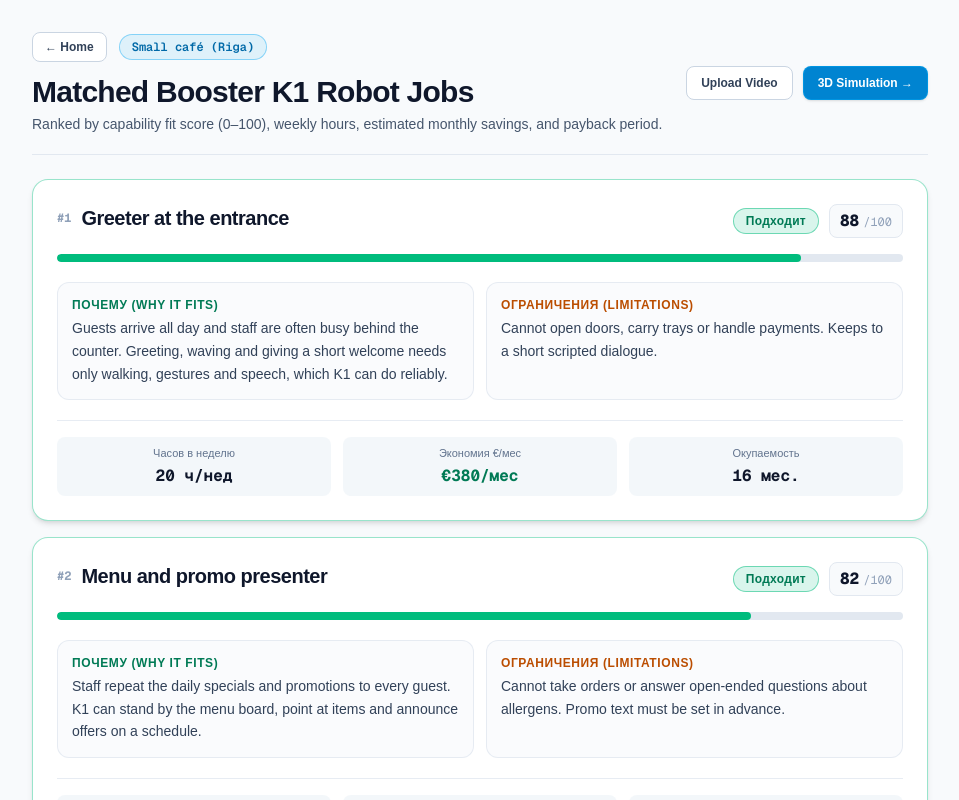
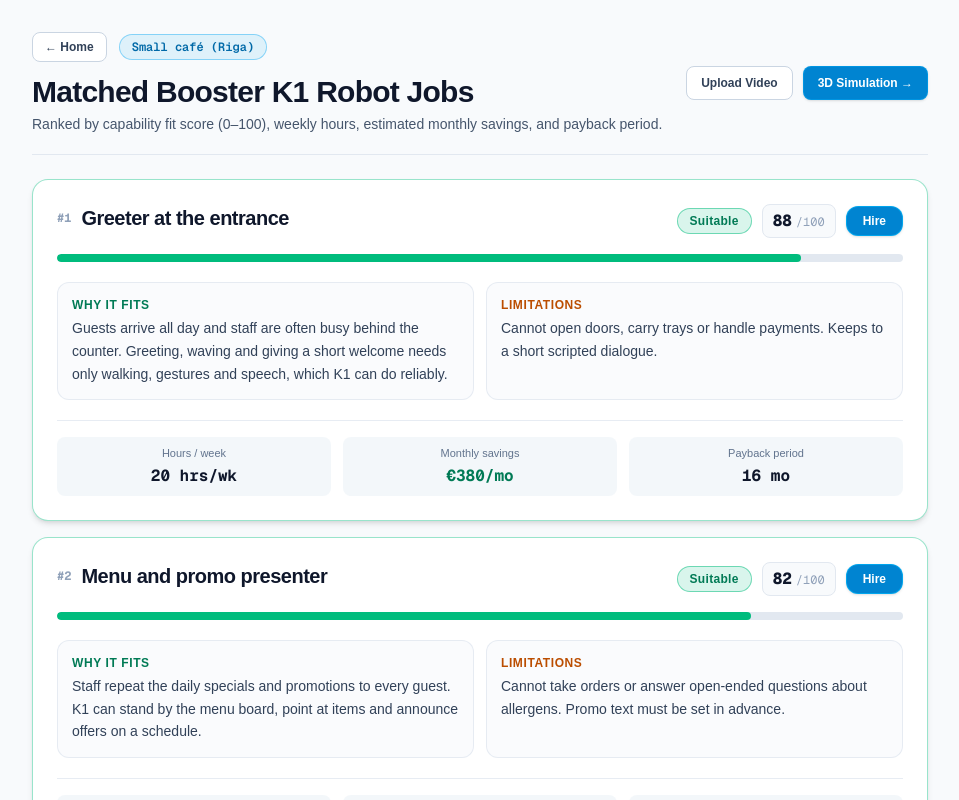
Before and after one commit to D1mentij/robohire, a Next.js app: page /jobs in a window 1280 px wide. Shown: the top 800 px of the page, without its empty margins (160-1119 px from the left). Built offline with nearby package versions, Linux system fonts and the light colour scheme.

Commit message:
feat: localize /jobs to English and add Hire button with /robot handoff (Step 2)

```diff
--- a/app/jobs/page.tsx
+++ b/app/jobs/page.tsx
@@ -1,12 +1,23 @@
 "use client";
 
-import { useMemo } from "react";
+import { useMemo, useState } from "react";
 import Link from "next/link";
-import { mockJobs } from "@/mocks";
-import type { Fit, Job } from "@/types/contracts";
+import { useRouter } from "next/navigation";
+import { mockJobs, mockScenario, mockScene } from "@/mocks";
+import {
+  filterValidSteps,
+  isScenario,
+  isScene,
+  type Fit,
+  type Job,
+  type Scenario,
+  type ScenarioStep,
+  type Scene,
+} from "@/types/contracts";
+import { ANALYSIS_STORAGE_KEY } from "@/lib/ai/types";
 
 interface FitStyle {
-  label: string;
+  label: "Suitable" | "Partial" | "Not Suitable";
   badgeClass: string;
   scoreBarClass: string;
   cardClass: string;
@@ -14,7 +25,7 @@ interface FitStyle {
 
 const FIT_STYLES: Record<Fit, FitStyle> = {
   good: {
-    label: "Подходит",
+    label: "Suitable",
     badgeClass:
       "border-emerald-500/50 bg-emerald-500/15 text-emerald-700 dark:text-emerald-300",
     scoreBarClass: "bg-emerald-500",
@@ -22,7 +33,7 @@ const FIT_STYLES: Record<Fit, FitStyle> = {
       "border-emerald-500/40 bg-white shadow-md dark:border-emerald-500/30 dark:bg-slate-900",
   },
   partial: {
-    label: "Частично",
+    label: "Partial",
     badgeClass:
       "border-amber-500/50 bg-amber-500/15 text-amber-700 dark:text-amber-300",
     scoreBarClass: "bg-amber-500",
@@ -30,7 +41,7 @@ const FIT_STYLES: Record<Fit, FitStyle> = {
       "border-amber-500/40 bg-white shadow-sm dark:border-amber-500/30 dark:bg-slate-900",
   },
   no: {
-    label: "Не подходит",
+    label: "Not Suitable",
     badgeClass:
       "border-slate-400/40 bg-slate-500/15 text-slate-600 dark:border-slate-600 dark:bg-slate-800 dark:text-slate-400",
     scoreBarClass: "bg-slate-400 dark:bg-slate-600",
@@ -39,9 +50,124 @@ const FIT_STYLES: Record<Fit, FitStyle> = {
   },
 };
 
-function JobCard({ job, rank }: { job: Job; rank: number }) {
+const PRESET_SCENARIOS: Record<string, ScenarioStep[]> = {
+  greeter: mockScenario.steps,
+  menu_presenter: [
+    { action: "walk_to", target: "menu_board" },
+    { action: "turn_to", target: "entrance" },
+    { action: "wave" },
+    {
+      action: "say",
+      text: "Hello everyone! Check out today's fresh pastry and roast coffee combo on our menu board.",
+    },
+    { action: "point_to", target: "menu_board" },
+    { action: "wait", seconds: 2 },
+    { action: "point_to", target: "counter" },
+    {
+      action: "say",
+      text: "Head right over to the counter whenever you are ready to order.",
+    },
+  ],
+  table_guide: [
+    { action: "walk_to", target: "entrance" },
+    { action: "wave" },
+    {
+      action: "say",
+      text: "Welcome! Follow me and I will guide you to our seating area.",
+    },
+    { action: "walk_to", target: "tables" },
+    { action: "point_to", target: "tables" },
+    {
+      action: "say",
+      text: "Here are our available tables. Please make yourself comfortable!",
+    },
+    { action: "wait", seconds: 2 },
+    { action: "point_to", target: "counter" },
+    {
+      action: "say",
+      text: "When you are ready, you can place your order at the counter.",
+    },
+  ],
+};
+
+function getActiveScene(): Scene {
+  if (typeof window === "undefined") return mockScene;
+  try {
+    const rawAnalysis = window.sessionStorage.getItem(ANALYSIS_STORAGE_KEY);
+    if (rawAnalysis) {
+      const parsed = JSON.parse(rawAnalysis) as { scene?: unknown };
+      if (isScene(parsed?.scene)) return parsed.scene;
+    }
+    const rawLocalScene = window.localStorage.getItem("robohire:scene");
+    if (rawLocalScene) {
+      const parsed = JSON.parse(rawLocalScene) as unknown;
+      if (isScene(parsed)) return parsed;
+    }
+  } catch {
+    // Fall back to mockScene
+  }
+  return mockScene;
+}
+
+function buildFallbackScenario(job: Job, scene: Scene): Scenario {
+  const zoneIds = scene.zones.map((z) => z.id);
+  const preset = PRESET_SCENARIOS[job.id];
+  if (preset) {
+    const validPreset = filterValidSteps(preset, zoneIds);
+    if (validPreset.length >= 2) {
+      return { job_id: job.id, steps: validPreset };
+    }
+  }
+
+  const firstZone = scene.zones[0]?.id;
+  const secondZone = scene.zones[1]?.id ?? firstZone;
+
+  const genericSteps: ScenarioStep[] = firstZone
+    ? [
+        { action: "walk_to", target: firstZone },
+        { action: "wave" },
+        {
+          action: "say",
+          text: `Hello! I am performing the ${job.title} role.`,
+        },
+        ...(secondZone
+          ? ([
+              { action: "turn_to", target: secondZone },
+              { action: "point_to", target: secondZone },
+            ] as ScenarioStep[])
+          : []),
+        { action: "wait", seconds: 2 },
+        {
+          action: "say",
+          text: "Please let our team know if you need further assistance.",
+        },
+      ]
+    : [{ action: "wave" }];
+
+  return {
+    job_id: job.id,
+    steps: filterValidSteps(genericSteps, zoneIds),
+  };
+}
+
+interface JobCardProps {
+  job: Job;
+  rank: number;
+  isHiring: boolean;
+  isAnyHiring: boolean;
+  onHire: (job: Job) => void;
+}
+
+function JobCard({
+  job,
+  rank,
+  isHiring,
+  isAnyHiring,
+  onHire,
+}: JobCardProps) {
   const style = FIT_STYLES[job.fit];
   const isNotSuitable = job.fit === "no";
+  const canHire = job.fit === "good" || job.fit === "partial";
 
   return (
     <article
@@ -50,7 +176,7 @@ function JobCard({ job, rank }: { job: Job; rank: number }) {
       className={`flex flex-col justify-between rounded-2xl border p-6 transition ${style.cardClass}`}
     >
       <div className="space-y-4">
-        {/* Header: Rank, Title, Fit Badge, and Score */}
+        {/* Header: Rank, Title, Fit Badge, Score, and Hire Action */}
         <div className="flex flex-wrap items-start justify-between gap-3">
           <div className="space-y-1">
             <div className="flex items-center gap-2.5">
@@ -69,7 +195,7 @@ function JobCard({ job, rank }: { job: Job; rank: number }) {
             </div>
           </div>
 
-          <div className="flex items-center gap-2.5">
+          <div className="flex flex-wrap items-center gap-2.5">
             <span
               className={`rounded-full border px-3 py-1 text-xs font-bold tracking-wide ${style.badgeClass}`}
             >
@@ -87,6 +213,18 @@ function JobCard({ job, rank }: { job: Job; rank: number }) {
               </span>
               <span className="text-xs text-slate-400">/100</span>
             </div>
+
+            {canHire && (
+              <button
+                type="button"
+                data-testid={`hire-btn-${job.id}`}
+                disabled={isAnyHiring}
+                onClick={() => onHire(job)}
+                className="cursor-pointer rounded-xl border border-sky-400/60 bg-sky-600 px-4 py-1.5 text-xs font-bold text-white shadow-sm transition hover:bg-sky-500 active:scale-95 disabled:cursor-wait disabled:opacity-60"
+              >
+                {isHiring ? "Hiring…" : "Hire"}
+              </button>
+            )}
           </div>
         </div>
 
@@ -98,11 +236,11 @@ function JobCard({ job, rank }: { job: Job; rank: number }) {
           />
         </div>
 
-        {/* Why & Limitations */}
+        {/* Why it fits & Limitations */}
         <div className="grid gap-3 pt-1 sm:grid-cols-2">
           <div className="rounded-xl border border-slate-200/80 bg-slate-50/70 p-3.5 dark:border-slate-800/80 dark:bg-slate-950/50">
             <div className="mb-1 text-xs font-bold uppercase tracking-wider text-emerald-700 dark:text-emerald-400">
-              Почему (Why it fits)
+              Why it fits
             </div>
             <p className="text-sm leading-relaxed text-slate-700 dark:text-slate-300">
               {job.why}
@@ -111,7 +249,7 @@ function JobCard({ job, rank }: { job: Job; rank: number }) {
 
           <div className="rounded-xl border border-slate-200/80 bg-slate-50/70 p-3.5 dark:border-slate-800/80 dark:bg-slate-950/50">
             <div className="mb-1 text-xs font-bold uppercase tracking-wider text-amber-700 dark:text-amber-400">
-              Ограничения (Limitations)
+              Limitations
             </div>
             <p className="text-sm leading-relaxed text-slate-700 dark:text-slate-300">
               {job.limits}
@@ -120,20 +258,20 @@ function JobCard({ job, rank }: { job: Job; rank: number }) {
         </div>
       </div>
 
-      {/* Metrics Footer: Hours/week, Savings €/month, Payback months */}
+      {/* Metrics Footer: Hours/week, Savings €/month, Payback in months */}
       <dl className="mt-5 grid grid-cols-3 gap-3 border-t border-slate-200/80 pt-4 text-center dark:border-slate-800/80">
         <div className="rounded-lg bg-slate-100/80 px-3 py-2 dark:bg-slate-950/60">
           <dt className="text-[11px] font-medium text-slate-500 dark:text-slate-400">
-            Часов в неделю
+            Hours / week
           </dt>
           <dd className="mt-0.5 font-mono text-base font-bold text-slate-900 dark:text-slate-100">
-            {job.hours_per_week} ч/нед
+            {job.hours_per_week} hrs/wk
           </dd>
         </div>
 
         <div className="rounded-lg bg-slate-100/80 px-3 py-2 dark:bg-slate-950/60">
           <dt className="text-[11px] font-medium text-slate-500 dark:text-slate-400">
-            Экономия €/мес
+            Monthly savings
           </dt>
           <dd
             className={`mt-0.5 font-mono text-base font-bold ${
@@ -142,16 +280,16 @@ function JobCard({ job, rank }: { job: Job; rank: number }) {
                 : "text-slate-500 dark:text-slate-500"
             }`}
           >
-            €{job.savings_eur_month}/мес
+            €{job.savings_eur_month}/mo
           </dd>
         </div>
 
         <div className="rounded-lg bg-slate-100/80 px-3 py-2 dark:bg-slate-950/60">
           <dt className="text-[11px] font-medium text-slate-500 dark:text-slate-400">
-            Окупаемость
+            Payback period
           </dt>
           <dd className="mt-0.5 font-mono text-base font-bold text-slate-900 dark:text-slate-100">
-            {job.payback_months !== null ? `${job.payback_months} мес.` : "—"}
+            {job.payback_months !== null ? `${job.payback_months} mo` : "—"}
           </dd>
         </div>
       </dl>
@@ -160,10 +298,67 @@ function JobCard({ job, rank }: { job: Job; rank: number }) {
 }
 
 export default function JobsPage() {
+  const router = useRouter();
+  const [hiringJobId, setHiringJobId] = useState<string | null>(null);
+
   const sortedJobs = useMemo(
     () => [...mockJobs.jobs].sort((a, b) => b.score - a.score),
     [],
   );
+
+  async function handleHire(job: Job) {
+    if (hiringJobId !== null) return;
+    setHiringJobId(job.id);
+
+    const scene = getActiveScene();
+    let scenario: Scenario | null = null;
+
+    try {
+      const response = await fetch("/api/scenario", {
+        method: "POST",
+        headers: { "Content-Type": "application/json" },
+        body: JSON.stringify({ job, scene }),
+      });
+
+      if (response.ok) {
+        const data = (await response.json()) as unknown;
+        const candidate =
+          typeof data === "object" &&
+          data !== null &&
+          "scenario" in data
+            ? (data as { scenario: unknown }).scenario
+            : data;
+
+        if (isScenario(candidate)) {
+          const validSteps = filterValidSteps(
+            candidate.steps,
+            scene.zones.map((z) => z.id),
+          );
+          if (validSteps.length > 0) {
+            scenario = { job_id: candidate.job_id, steps: validSteps };
+          }
+        }
+      }
+    } catch {
+      // Gracefully fall back to matching mock scenario below
+    }
+
+    if (!scenario) {
+      scenario = buildFallbackScenario(job, scene);
+    }
+
+    try {
+      window.localStorage.setItem("robohire:scene", JSON.stringify(scene));
+      window.localStorage.setItem(
+        "robohire:scenario",
+        JSON.stringify(scenario),
+      );
+    } catch {
+      // Ignore storage quota errors
+    }
+
+    router.push("/robot");
+  }
 
   return (
     <main className="min-h-screen bg-slate-50 px-4 py-8 text-slate-900 dark:bg-slate-950 dark:text-slate-100 sm:px-6 lg:px-8">
@@ -210,7 +405,14 @@ export default function JobsPage() {
         {/* Sorted Job Cards List */}
         <section className="space-y-4" aria-label="Matched Robot Jobs">
           {sortedJobs.map((job, idx) => (
-            <JobCard key={job.id} job={job} rank={idx + 1} />
+            <JobCard
+              key={job.id}
+              job={job}
+              rank={idx + 1}
+              isHiring={hiringJobId === job.id}
+              isAnyHiring={hiringJobId !== null}
+              onHire={handleHire}
+            />
           ))}
         </section>
       </div>
```
Also changed, not shown: lib/executor/loadScenarioData.ts (+12 -1 lines), 1 other file (tests, documents, lock files or other folders).
